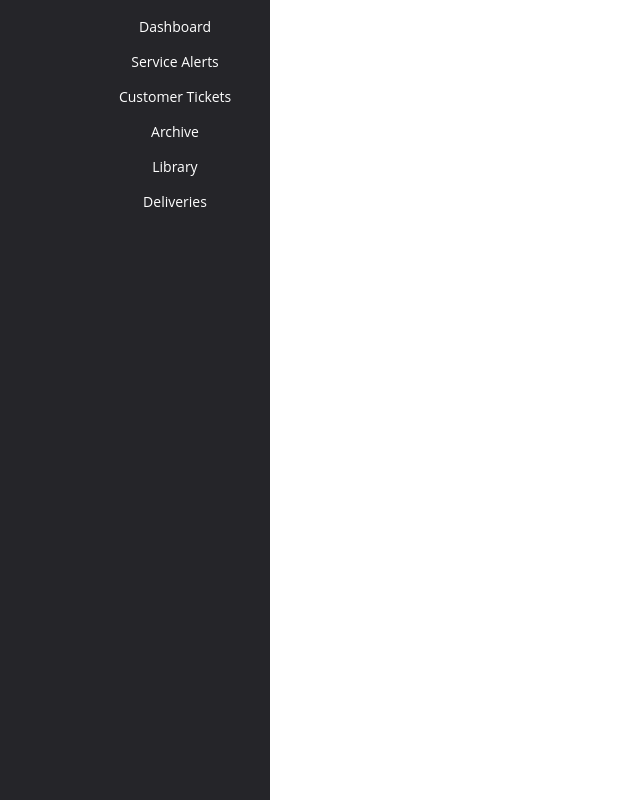
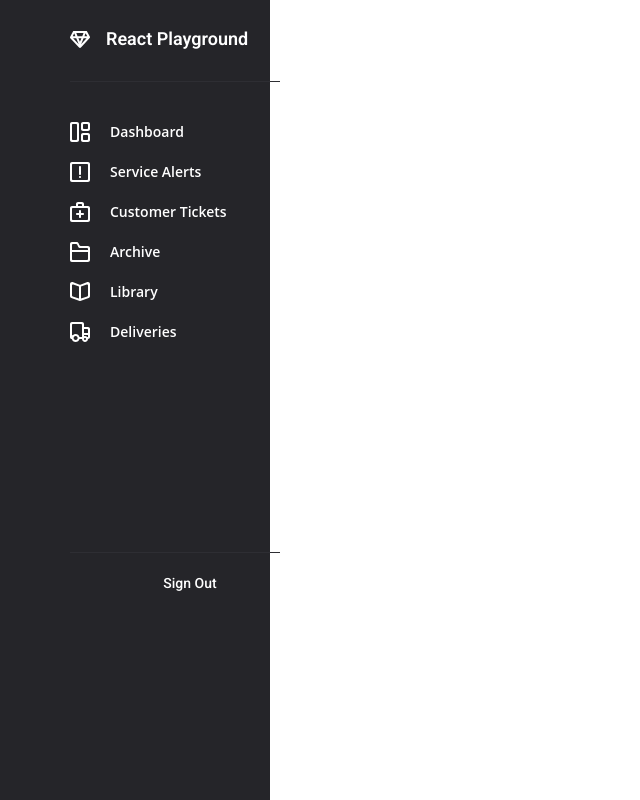
Before and after one commit to wbmetzel/React-Playground, a React (Create React App) app: page / in a window 1280 px wide. Shown: the whole page, without its empty margins (0-640 px from the left). Built offline with nearby package versions, Linux system fonts and the light colour scheme.

Commit message:
Add icons and style to sidebar.

```diff
--- a/src/App.css
+++ b/src/App.css
@@ -1,4 +1,4 @@
-@import url('https://fonts.googleapis.com/css2?family=Roboto:wght@300&display=swap');
+@import url('https://fonts.googleapis.com/css2?family=Roboto:wght@100;300;400;500;600;700&display=swap');
 
 .App {
   text-align: center;
--- a/src/components/sidebar/sidebar.js
+++ b/src/components/sidebar/sidebar.js
@@ -4,23 +4,33 @@ import styled from "styled-components";
 const SidebarContainer = styled.div`
   display: flex;
   flex-direction: column;
-  align-items: left;
   height: 100vh;
   width: 270px;
   background-color: #252529;
   color: #fff;
+  font-family: 'Roboto', sans-serif;
 `;
 
 const SidebarMenu = styled.ul`
   display: flex;
-  align-items: center;
+  align-items: left;
   flex-direction: column;
   list-style: none;
   width: 100%;
+  padding-left: 0px 30px;
 `;
 
 const SidebarMenuItem = styled.li`
+  height: 40px;
   width: 100%;
+  display: flex;
+  align-items: center;
+  padding-left: 30px;
+  &:hover {
+    background: rgba(255, 255, 255, 0.05);
+    box-shadow: inset 3px 0 0 0 #ffffff;
+    cursor: pointer;
+  }
 `;
 
 const Icon = styled.svg`
@@ -29,44 +39,129 @@ const Icon = styled.svg`
 `;
 
 const SidebarMenuItemLabel = styled.p`
-  margin-top: 0;
   font-family: 'Open Sans', sans-serif;
   color: #fff;
   font-size: 14px;
+  line-height: 1.3;
+  font-weight: 600;
+  text-align: left;
+  margin-left: 20px;
+  padding: 12px 0px;
+  color: #ffffff;
+`;
+
+const MenuLogo = styled.div`
+  display: flex;
+  align-items: center;
+  justify-content: start;
+  gap: 16px;
+  font-size: 18px;
+  line-height: 1.5;
+  font-weight: 600;
+  height: 45px;
+  color: #fff;
+  margin: 0px 30px 30px 30px;
+  padding-bottom: 20px;
+  border-bottom: 1px solid #2e2e33;
+`;
+
+const MenuSignOut = styled.div`
+  font-size: 14px;
   line-height: 1.5;
   font-weight: 500;
-  color: #ffffff;
+  height: 45px;
+  color: #fff;
+  margin: 200px 30px 60px 30px;
+  padding: 20px 0px 0px 30px;
+  border-top: 1px solid #2e2e33;
 `;
+
 
 class Sidebar extends Component {
   render() {
     return (
       <SidebarContainer>
         <SidebarMenu>
+        <MenuLogo>
+        {" "}
+          <Icon viewBox="0 0 20 20">
+            <path
+            width="20px"
+            height="20px"
+            viewBox="0 0 20 17"
+            fill="white"
+            d="M4.23832506,4.349694 L5.39932506,7.16397019 L2.73332506,7.16397019 L4.23832506,4.349694 Z M13.5843251,9.22420166 L16.5773251,9.22420166 L11.0983251,15.2483185 L13.5843251,9.22420166 Z M8.74132506,15.2627401 L3.10032506,9.22420166 L6.24932506,9.22420166 L8.74132506,15.2627401 Z M7.56832506,7.16397019 L6.29332506,4.07362298 L13.5403251,4.07362298 L12.2653251,7.16397019 L7.56832506,7.16397019 Z M11.4153251,9.22420166 L9.91732506,12.8553596 L8.41832506,9.22420166 L11.4153251,9.22420166 Z M17.2603251,7.16397019 L14.4343251,7.16397019 L15.6113251,4.3105496 L17.2603251,7.16397019 Z M19.7873251,7.43592074 L16.9333251,2.26783009 C16.8173251,2.08652972 16.6613251,2 16.4823251,2 C16.2933251,2 16.0773251,2.0133915 15.8533251,2.0133915 L4.18832506,2.0133915 C3.96732506,2.0133915 3.75432506,2.00515058 3.56732506,2.00515058 C3.37732506,2.00515058 3.21332506,2.07313822 3.09432506,2.26783009 L0.198325064,7.75216627 C-0.107674936,8.25383264 -0.0556749356,8.8337878 0.327325064,9.27570745 L9.02132506,18.55499 C9.27732506,18.8516633 9.63032506,19 9.98332506,19 C10.3423251,19 10.7013251,18.848573 10.9593251,18.5436587 L19.6813251,9.01508817 C20.0633251,8.56389747 20.1063251,7.93449676 19.7873251,7.43592074 L19.7873251,7.43592074 Z"
+            id="path-1"
+            />
+          </Icon>
+          React Playground
+        </MenuLogo>
           <SidebarMenuItem>
-            <icon></icon>
+            <Icon viewBox="0 0 20 20">
+              <path
+                width="20px"
+                height="20px"
+                fill="white"
+                d="M18,17 C18,17.552 17.552,18 17,18 L14,18 C13.448,18 13,17.552 13,17 L13,14 C13,13.448 13.448,13 14,13 L17,13 C17.552,13 18,13.448 18,14 L18,17 Z M18,11 L13,11 C11.895,11 11,11.895 11,13 L11,18 C11,19.105 11.895,20 13,20 L18,20 C19.105,20 20,19.105 20,18 L20,13 C20,11.895 19.105,11 18,11 L18,11 Z M18,6 C18,6.552 17.552,7 17,7 L14,7 C13.448,7 13,6.552 13,6 L13,3 C13,2.448 13.448,2 14,2 L17,2 C17.552,2 18,2.448 18,3 L18,6 Z M18,0 L13,0 C11.895,0 11,0.895 11,2 L11,7 C11,8.105 11.895,9 13,9 L18,9 C19.105,9 20,8.105 20,7 L20,2 C20,0.895 19.105,0 18,0 L18,0 Z M7,17 C7,17.552 6.552,18 6,18 L3,18 C2.448,18 2,17.552 2,17 L2,3 C2,2.448 2.448,2 3,2 L6,2 C6.552,2 7,2.448 7,3 L7,17 Z M7,0 L2,0 C0.895,0 0,0.895 0,2 L0,18 C0,19.105 0.895,20 2,20 L7,20 C8.105,20 9,19.105 9,18 L9,2 C9,0.895 8.105,0 7,0 L7,0 Z" />
+            </Icon>
             <SidebarMenuItemLabel>Dashboard</SidebarMenuItemLabel>
           </SidebarMenuItem>
           <SidebarMenuItem>
-            <icon></icon>
+            <Icon viewbox="0 0 20 20">
+              <path
+              width="20px"
+              height="20px"
+              fill="white"
+              d="M11,5.007 L11,12.007 C11,12.559 10.552,13.007 10,13.007 C9.448,13.007 9,12.559 9,12.007 L9,5.007 C9,4.455 9.448,4.007 10,4.007 C10.552,4.007 11,4.455 11,5.007 L11,5.007 Z M11,15.007 C11,15.559 10.552,16.007 10,16.007 C9.448,16.007 9,15.559 9,15.007 C9,14.455 9.448,14.007 10,14.007 C10.552,14.007 11,14.455 11,15.007 L11,15.007 Z M18,17 C18,17.552 17.552,18 17,18 L3,18 C2.448,18 2,17.552 2,17 L2,3 C2,2.448 2.448,2 3,2 L17,2 C17.552,2 18,2.448 18,3 L18,17 Z M18,0 L2,0 C0.895,0 0,0.899 0,2.003 L0,2.007 L0,18.007 C0,19.112 0.895,20 2,20 L18,20 C19.105,20 20,19.108 20,18.003 L20,2.007 C20,0.902 19,0 18,0 L18,0 Z"
+              />
+            </Icon>
             <SidebarMenuItemLabel>Service Alerts</SidebarMenuItemLabel>
           </SidebarMenuItem>
           <SidebarMenuItem>
-            <icon></icon>
+            <Icon viewbox="0 0 20 20">
+              <path
+              width="20px"
+              height="20px"
+              fill="white"
+              d="M18,17 L18,7 C18,6.448 17.552,6 17,6 L3,6 C2.448,6 2,6.448 2,7 L2,17 C2,17.552 2.448,18 3,18 L17,18 C17.552,18 18,17.552 18,17 L18,17 Z M8,3 L8,4 L12,4 L12,3 C12,2.448 11.552,2 11,2 L9,2 C8.448,2 8,2.448 8,3 L8,3 Z M18,4 C19.105,4 20,4.895 20,6 L20,18 C20,19.105 19.105,20 18,20 L2,20 C0.895,20 0,19.105 0,18 L0,6 C0,4.895 0.895,4 2,4 L6,4 L6,2 C6,0.895 6.895,0 8,0 L12,0 C13.105,0 14,0.895 14,2 L14,4 L18,4 Z M9,15 L9,13 L7,13 C6.448,13 6,12.552 6,12 C6,11.448 6.448,11 7,11 L9,11 L9,9 C9,8.448 9.448,8 10,8 C10.552,8 11,8.448 11,9 L11,11 L13,11 C13.552,11 14,11.448 14,12 C14,12.552 13.552,13 13,13 L11,13 L11,15 C11,15.552 10.552,16 10,16 C9.448,16 9,15.552 9,15 L9,15 Z"
+              />
+            </Icon>
             <SidebarMenuItemLabel>Customer Tickets</SidebarMenuItemLabel>
           </SidebarMenuItem>
           <SidebarMenuItem>
-            <icon></icon>
+            <Icon viewbox="0 0 20 20">
+              <path
+              width="20px"
+              height="20px"
+              fill="white"
+              d="M18,8 L2,8 L2,3 C2,2.448 2.337,2 2.889,2 L6.244,2 C6.626,2 6.974,2.217 7.142,2.56 L8.278,4.879 C8.614,5.565 9.31,6 10.074,6 L16.889,6 C17.441,6 18,6.448 18,7 L18,8 Z M18,17 C18,17.552 17.441,18 16.889,18 L2.889,18 C2.337,18 2,17.552 2,17 L2,10 L18,10 L18,17 Z M17.889,4 L11.125,4 C10.367,4 9.675,3.572 9.336,2.894 L8.442,1.106 C8.103,0.428 7.41,0 6.653,0 L1.889,0 C0.784,0 0,0.895 0,2 L0,18 C0,19.105 0.784,20 1.889,20 L17.889,20 C18.993,20 20,19.105 20,18 L20,6 C20,4.895 18.993,4 17.889,4 L17.889,4 Z"
+              />
+            </Icon>
             <SidebarMenuItemLabel>Archive</SidebarMenuItemLabel>
           </SidebarMenuItem>
           <SidebarMenuItem>
-            <icon></icon>
+            <Icon viewbox="0 0 20 20">
+              <path
+              width="20px"
+              height="19px"
+              fill="white"
+              d="M18,13.4070943 C18,13.8456529 17.729,14.2359392 17.324,14.3787018 L11,16.605388 L11,4.71500707 L11,4.53321581 L16.676,2.53453901 C17.325,2.30550257 18,2.80054996 18,3.50614654 L18,13.4070943 Z M9,4.71500707 L9,16.605388 L2.676,14.3787018 C2.271,14.2359392 2,13.8456529 2,13.4070943 L2,3.50614654 C2,2.80054996 2.675,2.30550257 3.324,2.53453901 L9,4.53321581 L9,4.71500707 Z M17.337,0.117845024 L10.331,2.64443543 C10.117,2.72146562 9.883,2.72146562 9.669,2.64443543 L2.663,0.117845024 C1.362,-0.351525631 0,0.639596213 0,2.05592474 L0,14.1157721 C0,14.9969975 0.547,15.7806514 1.36,16.0620684 L9.68,18.9460789 C9.888,19.0179737 10.112,19.0179737 10.32,18.9460789 L18.64,16.0620684 C19.453,15.7806514 20,14.9969975 20,14.1157721 L20,2.05592474 C20,0.639596213 18.638,-0.351525631 17.337,0.117845024 L17.337,0.117845024 Z"
+              />
+            </Icon>
             <SidebarMenuItemLabel>Library</SidebarMenuItemLabel>
           </SidebarMenuItem>
           <SidebarMenuItem>
-            <icon></icon>
+            <Icon viewbox="0 0 20 20">
+              <path
+              width="20px"
+              height="20px"
+              fill="white"
+              d="M18,11 L14,11 L14,7 L17,7 C17.552,7 18,7.448 18,8 L18,11 Z M18,15 L17.221,15 C16.672,14.39 15.885,14 15,14 C14.647,14 14.314,14.072 14,14.184 L14,13 L18,13 L18,15 Z M15,18 C14.449,18 14,17.551 14,17 C14,16.449 14.449,16 15,16 C15.551,16 16,16.449 16,17 C16,17.551 15.551,18 15,18 L15,18 Z M12,5 L12,15 L9.484,15 C9.038,13.278 7.487,12 5.625,12 C4.538,12 3.556,12.436 2.838,13.142 C2.526,13.448 2,13.216 2,12.779 L2,3 C2,2.448 2.448,2 3,2 L11,2 C11.552,2 12,2.448 12,3 L12,5 Z M7.347,17 C7,17.595 6.362,18 5.625,18 C4.888,18 4.25,17.595 3.903,17 C3.731,16.705 3.625,16.366 3.625,16 C3.625,15.634 3.731,15.295 3.903,15 C4.25,14.405 4.888,14 5.625,14 C6.362,14 7,14.405 7.347,15 C7.519,15.295 7.625,15.634 7.625,16 C7.625,16.366 7.519,16.705 7.347,17 L7.347,17 Z M18,5 L14,5 L14,2 C14,0.895 13.105,0 12,0 L2,0 C0.895,0 0,0.895 0,2 L0,15.234 C0,16.209 0.791,17 1.766,17 C2.213,18.722 3.763,20 5.625,20 C7.487,20 9.037,18.722 9.484,17 L12,17 C12,18.657 13.343,20 15,20 C16.657,20 18,18.657 18,17 C19.105,17 20,16.105 20,15 L20,7 C20,5.895 19.105,5 18,5 L18,5 Z"
+              />
+            </Icon>
             <SidebarMenuItemLabel>Deliveries</SidebarMenuItemLabel>
           </SidebarMenuItem>
+          <MenuSignOut>Sign Out</MenuSignOut>
         </SidebarMenu>
       </SidebarContainer>
     );
```
